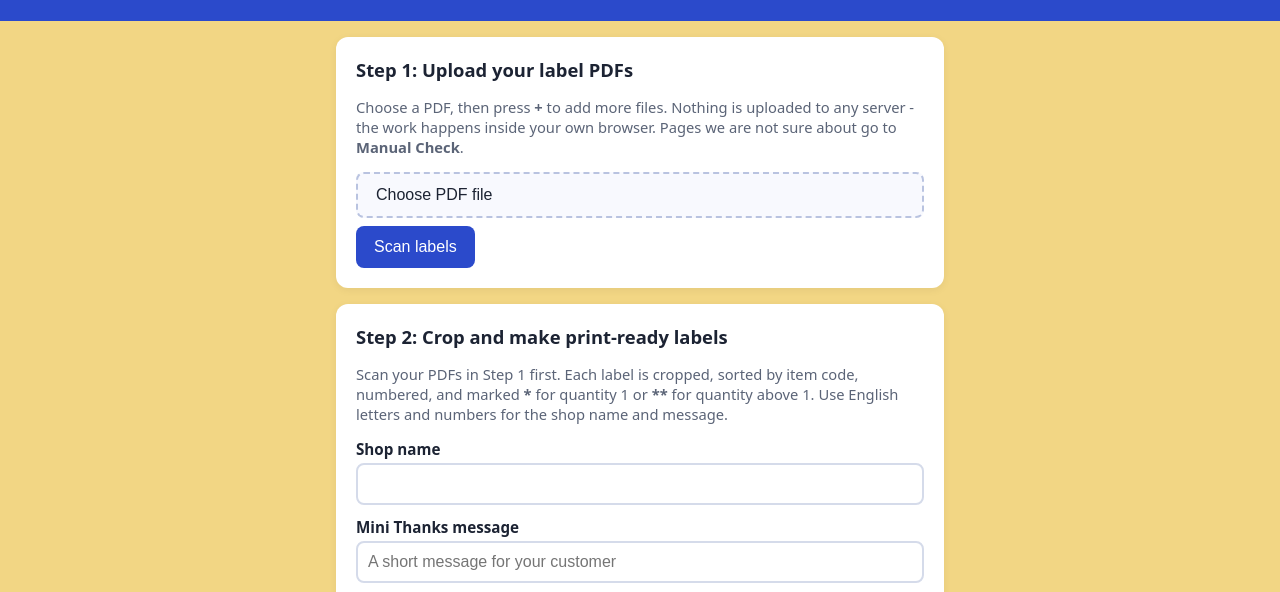
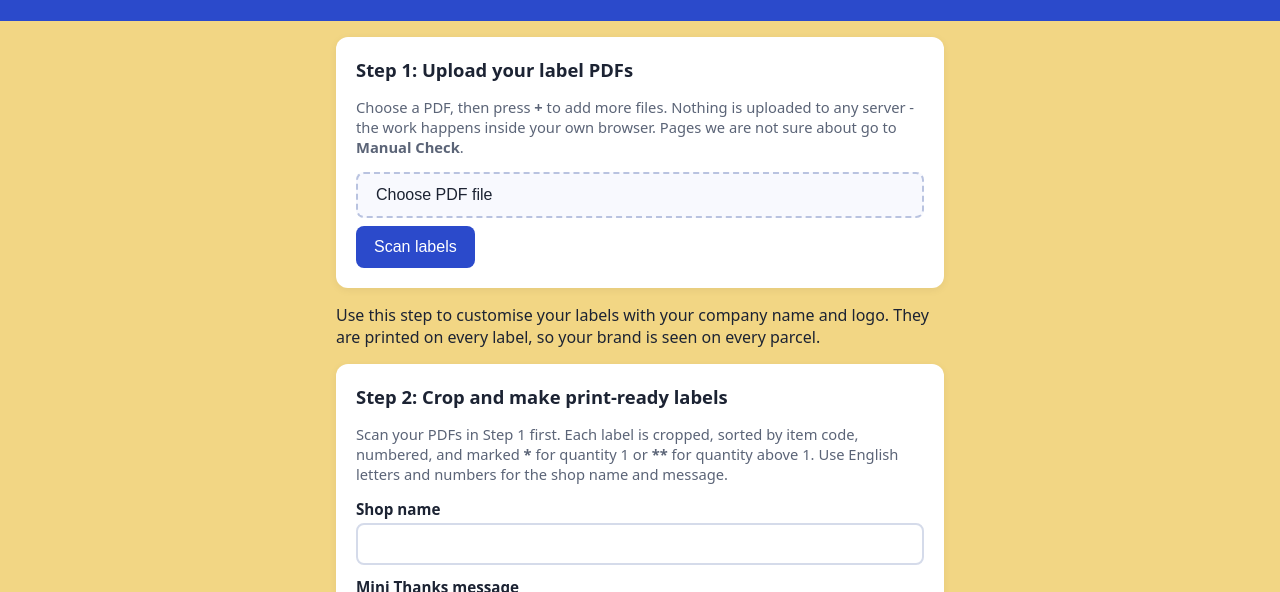
Before and after one commit to dsoumyajit023-jpg/packkaro, a plain HTML site: page index.html in a window 1280 px wide. Shown: the part 176-768 px from the top of the page. Drawn offline with Linux system fonts and the light colour scheme.

Commit message:
Update index.html

```diff
--- a/index.html
+++ b/index.html
@@ -64,6 +64,11 @@
       </div>
     </section>
 
+    <p class="section-note">
+      Use this step to customise your labels with your company name and logo.
+      They are printed on every label, so your brand is seen on every parcel.
+    </p>
+
     <section class="card">
       <h2>Step 2: Crop and make print-ready labels</h2>
       <p class="hint">
```
